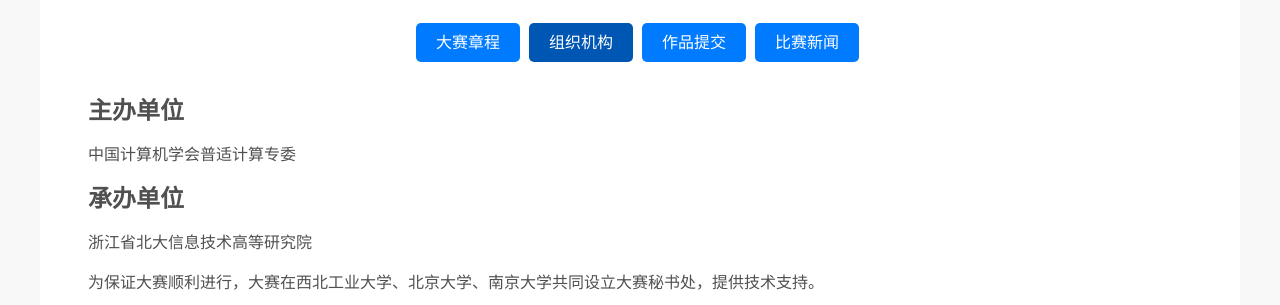
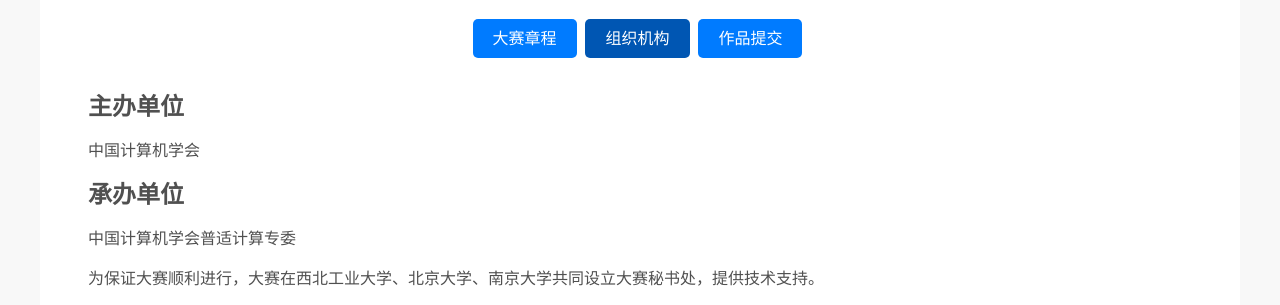
Before and after one commit to UIST-Comp/UIST2025, a plain HTML site: page index.html in a window 1280 px wide. Both pictures are taken after a click on the link "组织机构". Shown: the part 428-733 px from the top of the page. Drawn offline with Linux system fonts and the light colour scheme.

Commit message:
Add files via upload

```diff
--- a/index.html
+++ b/index.html
@@ -3,7 +3,7 @@
 <head>
     <meta charset="UTF-8">
     <meta name="viewport" content="width=device-width, initial-scale=1.0">
-    <title>UIST2024</title>
+    <title>UIST2025</title>
     <link rel="stylesheet" href="styles.css">
 </head>
 <body>
@@ -23,7 +23,7 @@
             <!-- <a href="#" data-chapter="guideline">参赛指南</a> -->
             <!-- <a href="#" data-chapter="signup">报名流程</a> -->
             <a href="#" data-chapter="submission">作品提交</a>
-            <a href="#" data-chapter="news">比赛新闻</a>
+            <!-- <a href="#" data-chapter="news">比赛新闻</a> -->
         </nav>
         <div>
             <br />
@@ -284,11 +284,11 @@
 
         <div id="organizors" class="chapter">
             <h2>主办单位</h2>
-            <p>中国计算机学会普适计算专委</p>
+            <p>中国计算机学会</p>
 
 
             <h2>承办单位</h2>
-            <p>浙江省北大信息技术高等研究院</p>
+            <p>中国计算机学会普适计算专委</p>
             <p>为保证大赛顺利进行，大赛在西北工业大学、北京大学、南京大学共同设立大赛秘书处，提供技术支持。</p>
 
 
--- a/styles.css
+++ b/styles.css
@@ -37,6 +37,7 @@ h3 {
 
 body {
     background-color: rgb(248, 248, 248);
+    overflow-y: scroll;
 }
 
 .body_box {
```
Also changed, not shown: header1.jpg.
